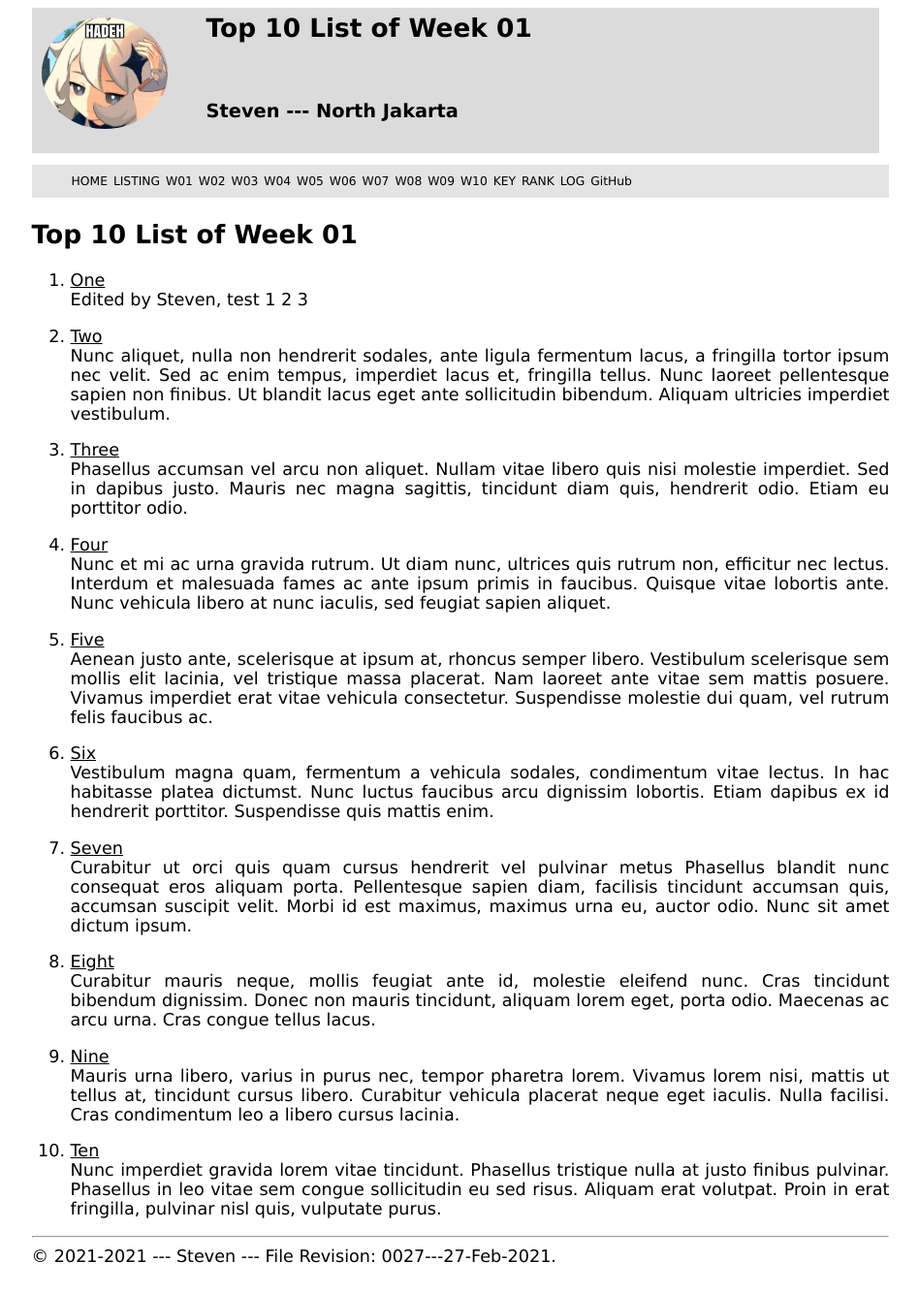
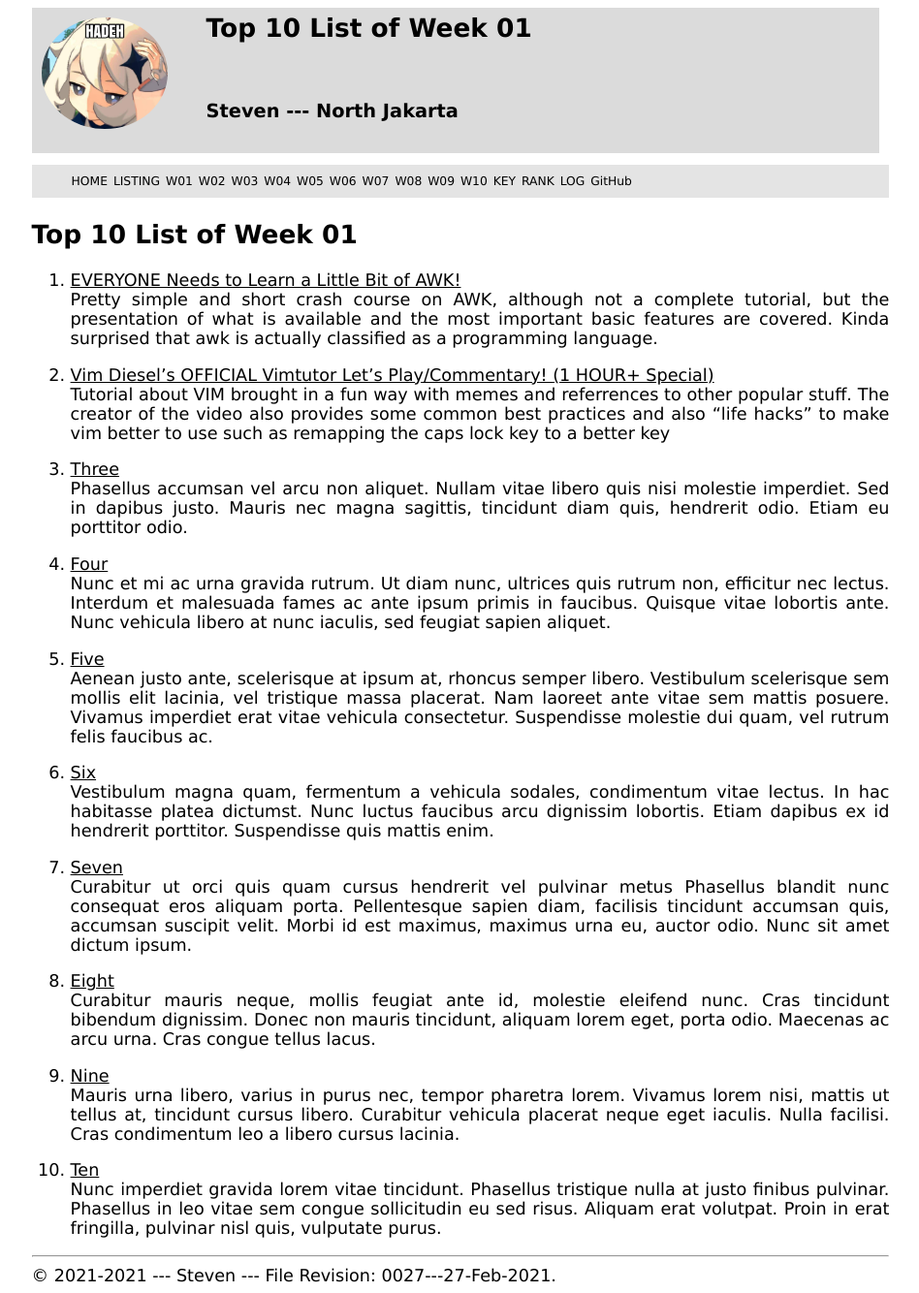
Before and after one commit to stevensim226/os211, a Jekyll site: the page built from w01.md, in a window 1280 px wide. Shown: the whole page at 97% size, without its empty margins (165-1113 px from the left). Built offline with Jekyll 4.4.1, drawn with Linux system fonts in a browser that asks for light colours; our own code applies the rules of GitHub Pages for plain Markdown files.

Commit message:
Update log and add W01

```diff
--- a/TXT/mylog.txt
+++ b/TXT/mylog.txt
@@ -19,3 +19,5 @@ ZCZC W00 60 L99 Fix old laptop for VirtualBox access
 ZCZC W01 90 L01 SCELE related
 ZCZC W01 180 L02 ZOOM related
 ZCZC W01 120 L06 Reading References/Books/Documents
+ZCZC W01 60 L04 GitHub Pages: setting, etc.
+ZCZC W01 40 L06 Reading References/Books/Documents
--- a/w01.md
+++ b/w01.md
@@ -5,15 +5,11 @@ permalink: /W01/
 
 # Top 10 List of Week 01
 
-1. [One](https://en.wikipedia.org/wiki/1)<br>
-Edited by Steven, test 1 2 3
+1. [EVERYONE Needs to Learn a Little Bit of AWK!](https://www.youtube.com/watch?v=jJ02kEETw70)<br>
+Pretty simple and short crash course on AWK, although not a complete tutorial, but the presentation of what is available and the most important basic features are covered. Kinda surprised that awk is actually classified as a programming language.
 
-2. [Two](https://en.wikipedia.org/wiki/2)<br>
-Nunc aliquet, nulla non hendrerit sodales, ante ligula fermentum lacus, a fringilla tortor ipsum nec velit.
-Sed ac enim tempus, imperdiet lacus et, fringilla tellus.
-Nunc laoreet pellentesque sapien non finibus.
-Ut blandit lacus eget ante sollicitudin bibendum.
-Aliquam ultricies imperdiet vestibulum.
+2. [Vim Diesel's OFFICIAL Vimtutor Let's Play/Commentary! (1 HOUR+ Special)](https://youtu.be/d8XtNXutVto)<br>
+Tutorial about VIM brought in a fun way with memes and referrences to other popular stuff. The creator of the video also provides some common best practices and also "life hacks" to make vim better to use such as remapping the caps lock key to a better key
 
 3. [Three](https://en.wikipedia.org/wiki/3)<br>
 Phasellus accumsan vel arcu non aliquet.
```
